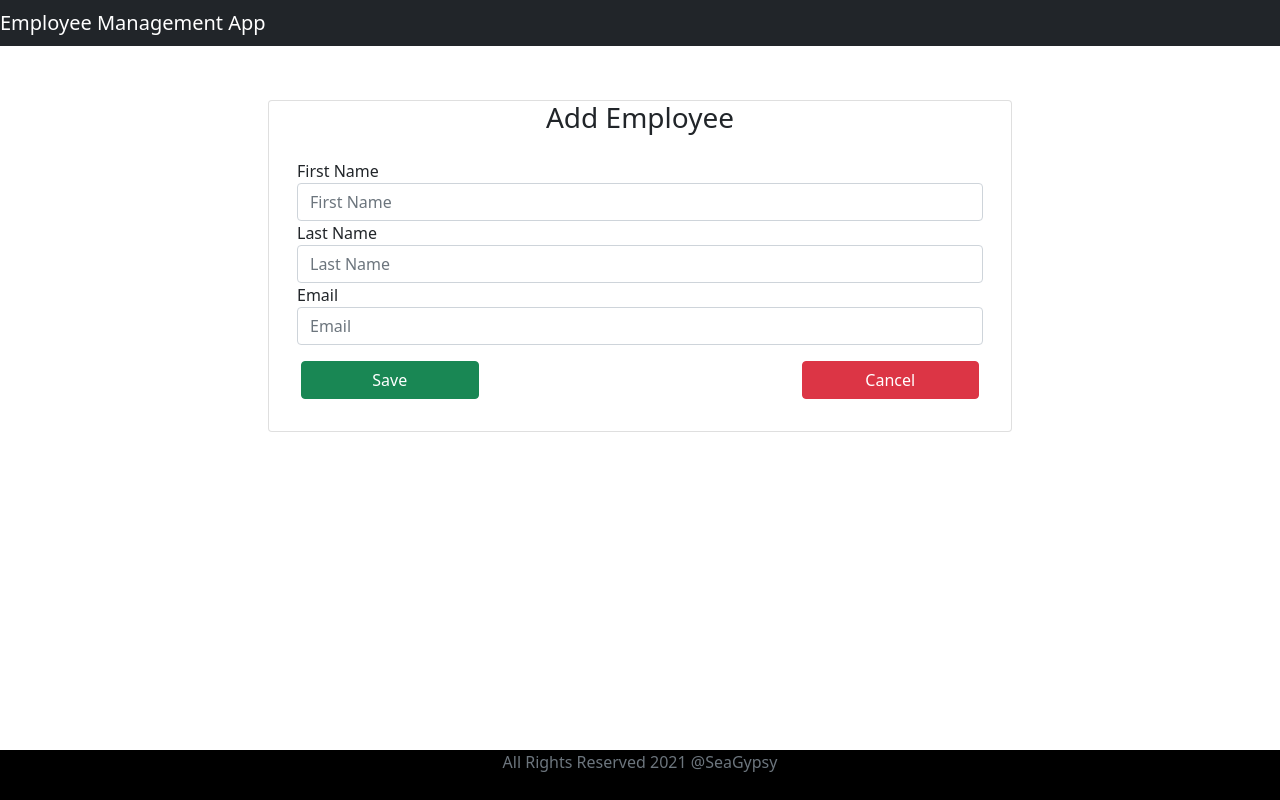
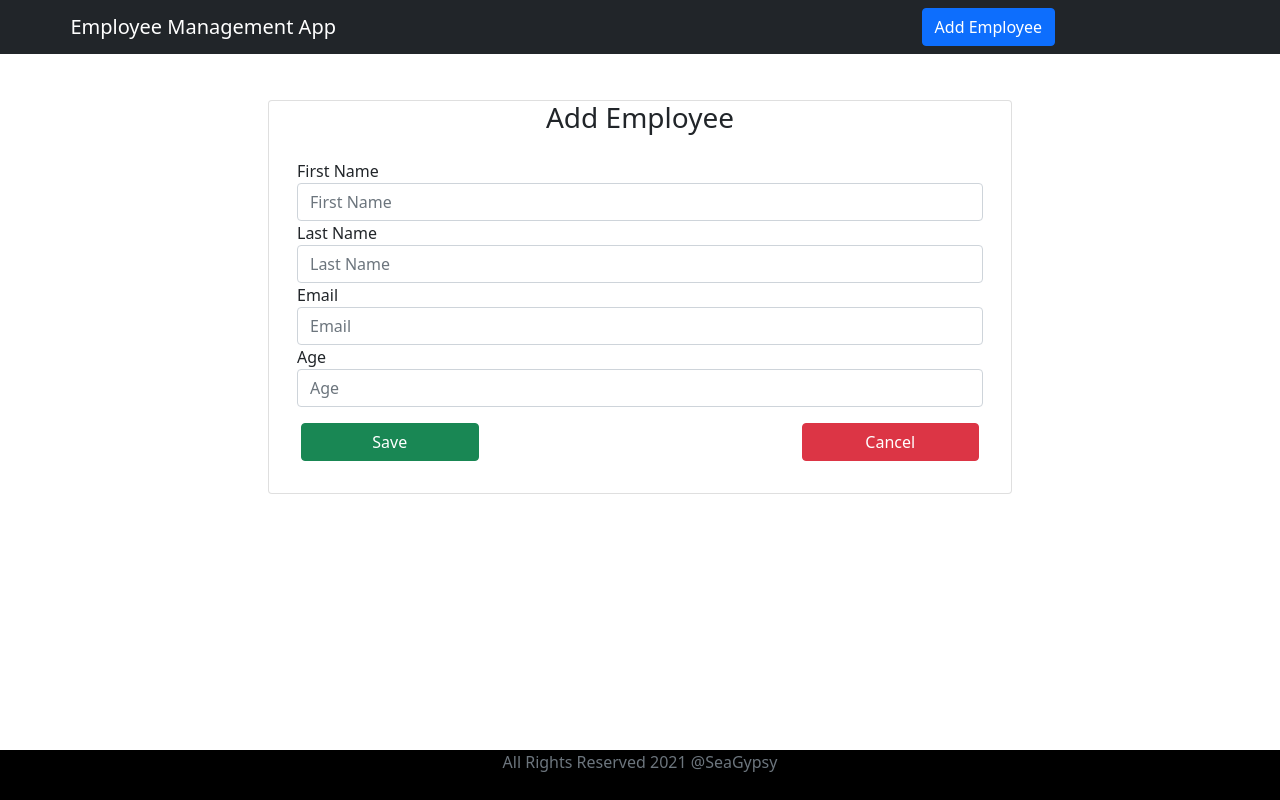
Before and after one commit to CrystalMorris/EmployeeDirectoryFE, a React (Create React App) app: page /add-employee in a window 1280 px wide. Built offline with nearby package versions, Linux system fonts and the light colour scheme.

Commit message:
added an age field to the project

```diff
--- a/src/App.css
+++ b/src/App.css
@@ -52,15 +52,15 @@
 }
 .subheader {
   position: fixed;
-  top: 45px;
+  top: 50px;
   height: 100px;
   width: 100%;
   background-color: white;
-  z-index: 3;
+  z-index: 2;
 }
 thead {
   height: 100px;
-  z-index: 1;
+  z-index: 5;
   position: relative;
   top: 100;
 }
@@ -68,7 +68,7 @@ th {
   color: black;
   position: sticky;
   top: 50px;
-  z-index: 3;
+  z-index: 4;
   text-align: center;
 }
 h2 {
@@ -86,5 +86,5 @@ h2 {
 }
 
 .addemployee{
-  z-index: 6;
+  z-index: 3;
 }
--- a/src/components/AddEmpButton.js
+++ b/src/components/AddEmpButton.js
@@ -5,7 +5,7 @@ function AddEmpButton() {
 
   return (
     <button
-      className="addemployee btn btn-primary  col-2 offset-10"
+      className="addemployee btn btn-primary  offset-6"
       onClick={() => {
         navigate("/add-employee");
       }}
--- a/src/components/CreateEmpComp.jsx
+++ b/src/components/CreateEmpComp.jsx
@@ -6,6 +6,7 @@ const CreateEmpComp = () => {
   const [enteredFName, setFName] = useState("");
   const [enteredLName, setLName] = useState("");
   const [enteredEmail, setEmail] = useState("");
+  const [enteredAge, setAge] = useState("");
 
   let navigate = useNavigate();
   const changeFirstNameHandler = (e) => {
@@ -20,17 +21,23 @@ const CreateEmpComp = () => {
     setEmail(e.target.value);
   };
 
+  const changeAgeHandler = (e) => {
+    setAge(e.target.value);
+  };
+
   const submitHandler = (e) => {
     e.preventDefault();
-    if (enteredFName !== "" && enteredLName !== "" && enteredEmail !== "") {
-      EmployeeService.saveEmployee(enteredFName, enteredLName, enteredEmail);
+    if (enteredFName !== "" && enteredLName !== "" && enteredEmail !== "" && enteredAge !== "") {
+      EmployeeService.saveEmployee(enteredFName, enteredLName, enteredEmail, enteredAge);
       alert(
         "Employee Saved As: " +
           enteredFName +
           ", " +
           enteredLName +
           ", " +
-          enteredEmail
+          enteredEmail +
+          ", " + enteredAge
+
       );
     } else {
       alert("All Fields are required. Please try again.");
@@ -81,6 +88,17 @@ const CreateEmpComp = () => {
                     onChange={changeEmailHandler}
                   />
                 </div>
+                <div className="form-group">
+                  <label>Age</label>
+                  <input
+                    placeholder="Age"
+                    name="age"
+                    type="text"
+                    className="form-control"
+                    value={enteredAge}
+                    onChange={changeAgeHandler}
+                  />
+                </div>
 
                 <div className="row justify-content-between">
                   <button
--- a/src/components/HeaderComponent.jsx
+++ b/src/components/HeaderComponent.jsx
@@ -1,4 +1,5 @@
 import React, { Component } from "react";
+import AddEmpButton from "./AddEmpButton";
 
 class HeaderComponent extends Component {
   constructor(props) {
@@ -13,10 +14,10 @@ class HeaderComponent extends Component {
         <header>
           <nav className="navbar fixed-top navbar-expand-md navbar-dark bg-dark">
             <div>
-              <a href="https://javaguides.net" className="navbar-brand">
+              <a href="http://localhost:3000/employees" className="navbar-brand  offset-3">
                 Employee Management App
               </a>
-            </div>
+            </div><AddEmpButton />
           </nav>
         </header>
       </div>
--- a/src/components/ListEmpComp.jsx
+++ b/src/components/ListEmpComp.jsx
@@ -30,7 +30,7 @@ class ListEmpComp extends Component {
           Employees List
         </h2>
 
-        <div className="row"><AddEmpButton />
+        <div className="row">
           <table className="table table-striped tabled-bordered">
             <thead>
               <tr>
@@ -38,6 +38,7 @@ class ListEmpComp extends Component {
                 <th>First Name</th>
                 <th>Last Name</th>
                 <th>Email</th>
+                <th>Age</th>
                 <th> Actions</th>
               </tr>
             </thead>
@@ -50,6 +51,7 @@ class ListEmpComp extends Component {
                     <td>{employee.firstName}</td>
                     <td>{employee.lastName}</td>
                     <td>{employee.email}</td>
+                    <td>{employee.age}</td>
                     <td>
                       <SelectEmpButton emp={employee} />
                     </td>
--- a/src/components/OneEmployee.jsx
+++ b/src/components/OneEmployee.jsx
@@ -39,6 +39,7 @@ class OneEmployee extends Component {
                 <th>First Name</th>
                 <th>Last Name</th>
                 <th>Email</th>
+                <th>Age</th>
                 <th> Actions</th>
               </tr>
             </thead>
@@ -48,6 +49,7 @@ class OneEmployee extends Component {
                 <td>{this.state.firstName}</td>
                 <td>{this.state.lastName}</td>
                 <td>{this.state.email}</td>
+                <td>{this.state.age}</td>
                 <td><DeleteEmpButton emp={this.state} /></td>
               </tr>
             </tbody>
--- a/src/components/UpdateEmpComp.jsx
+++ b/src/components/UpdateEmpComp.jsx
@@ -9,9 +9,11 @@ const UpdateEmpComp = (emp) => {
   const [enteredFName, setFName] = useState("");
   const [enteredLName, setLName] = useState("");
   const [enteredEmail, setEmail] = useState("");
+  const [enteredAge, setAge] = useState("");
   const originalFName = emp.emp.firstName;
   const originalLName = emp.emp.lastName;
   const originalEmail = emp.emp.email;
+  const originalAge = emp.emp.age;
 
   useEffect(() => {
     setId(emp.emp.id);
@@ -32,6 +34,9 @@ const UpdateEmpComp = (emp) => {
   const changeEmailHandler = (e) => {
     setEmail(e.target.value);
   };
+  const changeAgeHandler = (e) => {
+    setAge(e.target.value);
+  };
   //I have separate method for updating each field so fields aren't accidently deleted by being left blank
   const submitHandler = (e) => {
     const url = window.location.href;
@@ -49,6 +54,9 @@ const UpdateEmpComp = (emp) => {
     if (enteredEmail !== "") {
       EmployeeService.updateEmployeeEmail(id, enteredEmail);
     }
+    if (enteredAge !== "") {
+      EmployeeService.updateEmployeeAge(id, enteredAge);
+    }
 
     alert(
       "Employee Has been Updated :" +
@@ -56,7 +64,9 @@ const UpdateEmpComp = (emp) => {
         ", " +
         emp.emp.lastName +
         ", " +
-        emp.emp.email
+        emp.emp.email +
+        ", " +
+        emp.emp.age
     );
 
     return navigate("/employees");
--- a/src/services/EmployeeService.js
+++ b/src/services/EmployeeService.js
@@ -11,12 +11,13 @@ class EmployeeService {
     return axios.get(EMP_API_BASE_URL);
   }
 
-  saveEmployee(fName, lName, eml) {
+  saveEmployee(fName, lName, eml, age) {
     console.log(fName + "," + lName + "," + eml);
     axios.post(EMP_API_CREATE_URL, {
       firstName: fName,
       lastName: lName,
       email: eml,
+      age: age
     });
   }
 
@@ -35,6 +36,10 @@ class EmployeeService {
     console.log(id + "," + lName);
     axios.put(EMP_API_UPDATE_URL + id, { lastName: lName });
   }
+  updateEmployeeLastName(id, age) {
+    console.log(id + "," + age);
+    axios.put(EMP_API_UPDATE_URL + id, { age: age });
+  }
 
   deleteEmployee(id){
     axios.delete(EMP_API_DELETE_URL +id);
```
